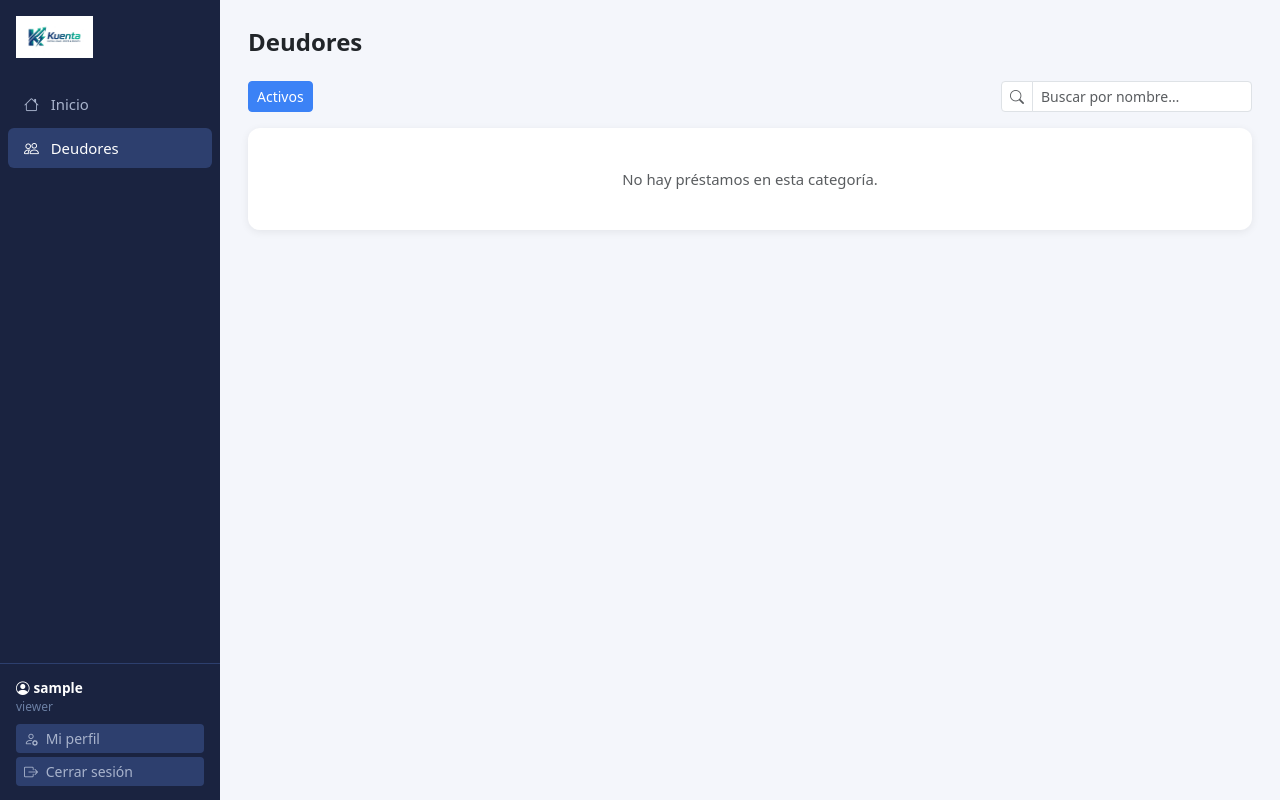
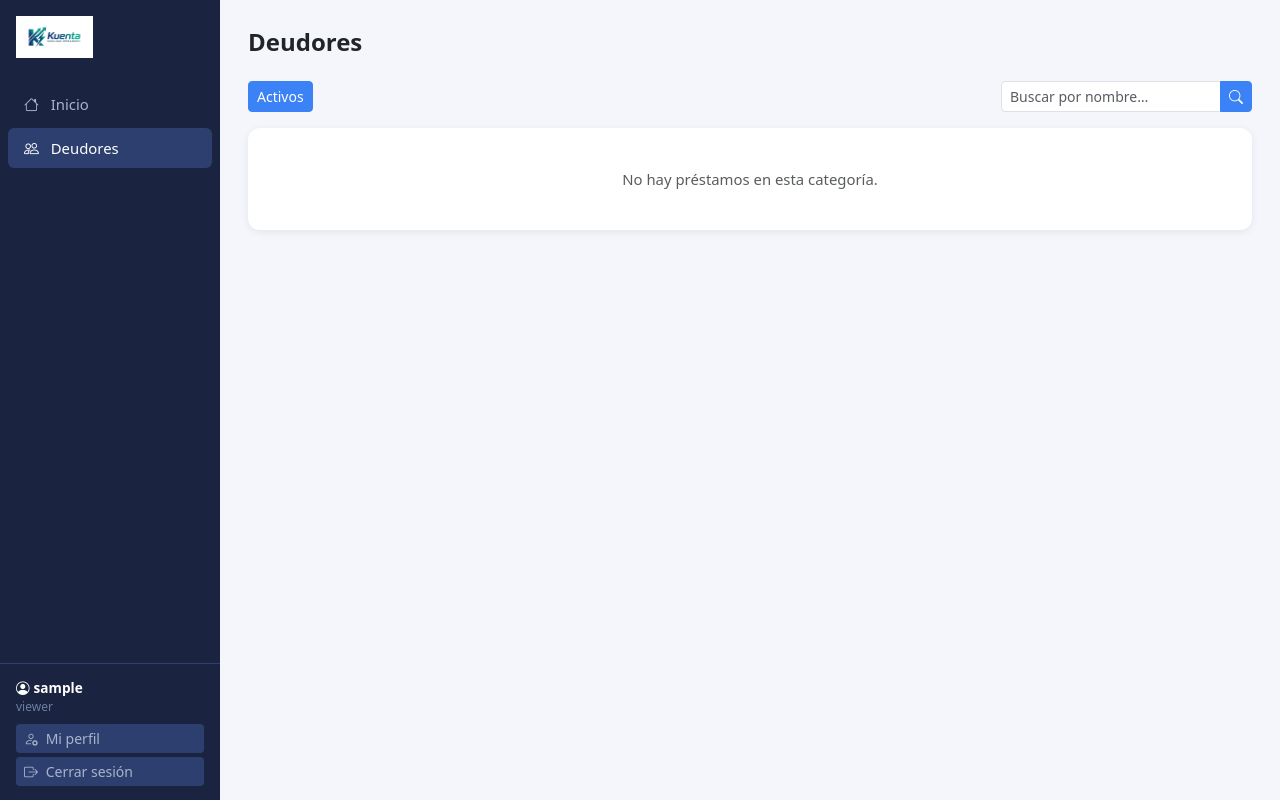
Before and after one commit to Mvega5310/prestamos_app, a Flask app: page /prestamos in a window 1280 px wide. Run offline with Flask 3, Linux system fonts and the light colour scheme; the visitor is signed in with stand-in values (Sample User, id 1); data that the repository does not hold is empty.

Commit message:
Agrega botón de búsqueda explícito y botón limpiar visible
Co-Authored-By: Claude Sonnet 4.6 <noreply@anthropic.com>

```diff
--- a/templates/prestamos.html
+++ b/templates/prestamos.html
@@ -21,11 +21,11 @@
     <input type="hidden" name="filtro" value="{{ filtro }}">
     <input type="hidden" name="per_page" value="{{ per_page }}">
     <div class="input-group input-group-sm">
-      <span class="input-group-text bg-white"><i class="bi bi-search text-muted"></i></span>
       <input type="text" name="q" class="form-control" placeholder="Buscar por nombre…" value="{{ buscar }}">
       {% if buscar %}
-      <a href="?filtro={{ filtro }}&per_page={{ per_page }}" class="btn btn-outline-secondary"><i class="bi bi-x"></i></a>
+      <a href="?filtro={{ filtro }}&per_page={{ per_page }}" class="btn btn-outline-secondary" title="Limpiar"><i class="bi bi-x"></i></a>
       {% endif %}
+      <button class="btn btn-primary" type="submit"><i class="bi bi-search"></i></button>
     </div>
   </form>
 </div>
--- a/templates/reportes.html
+++ b/templates/reportes.html
@@ -141,11 +141,11 @@
             <input type="hidden" name="page_mes" value="{{ page_mes }}">
             <input type="hidden" name="per_page" value="{{ per_page }}">
             <div class="input-group input-group-sm">
-              <span class="input-group-text bg-white"><i class="bi bi-search text-muted"></i></span>
               <input type="text" name="q_per" class="form-control" placeholder="Buscar…" value="{{ q_per }}">
               {% if q_per %}
-              <a href="?page_mes={{ page_mes }}&per_page={{ per_page }}" class="btn btn-outline-secondary"><i class="bi bi-x"></i></a>
+              <a href="?page_mes={{ page_mes }}&per_page={{ per_page }}" class="btn btn-outline-secondary" title="Limpiar"><i class="bi bi-x"></i></a>
               {% endif %}
+              <button class="btn btn-primary" type="submit"><i class="bi bi-search"></i></button>
             </div>
           </form>
         </div>
```
